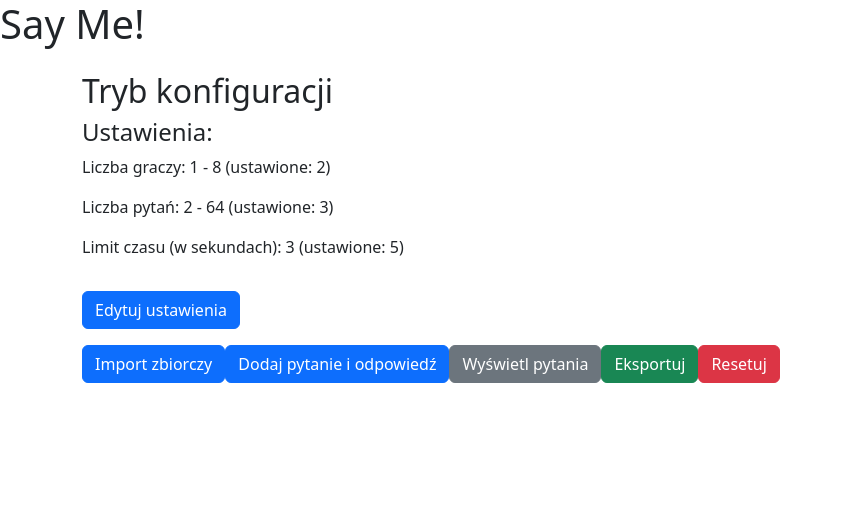
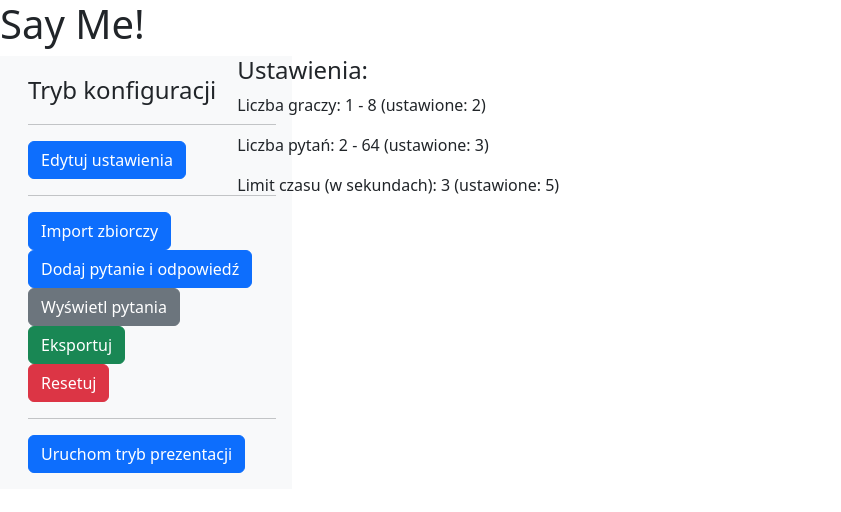
Before and after one commit to filipwroblewski/SayMeQuizzApp, a React (Create React App) app in the folder say-me/: page / in a window 1280 px wide. Shown: the top 512 px of the page, without its empty margins (0-841 px from the left). Built offline with nearby package versions, Linux system fonts and the light colour scheme.

Commit message:
create Configuration mode UI

```diff
--- a/say-me/src/ConfigurationMode.js
+++ b/say-me/src/ConfigurationMode.js
@@ -4,6 +4,7 @@ import AddForm from "./AddForm";
 import { loadData, saveData, clearLocalStorage } from "./DataStorage";
 import appSettings from "./appsettings";
 import SettingsForm from "./SettingsForm";
+import ShowMode from "./ShowMode";
 
 const ConfigurationMode = () => {
   const [showImportForm, setShowImportForm] = useState(false);
@@ -14,6 +15,9 @@ const ConfigurationMode = () => {
   const [showSettingsForm, setShowSettingsForm] = useState(false);
   const [settingsUpdated, setSettingsUpdated] = useState(false);
   const [settings, setSettings] = useState(appSettings);
+  const [showMode, setShowMode] = useState(false);
+  const [isPresentationMode, setIsPresentationMode] = useState(false);
+  const [isConfigurationMode, setIsConfigurationMode] = useState(true);
 
   const handleEditSettings = () => {
     setShowSettingsForm(!showSettingsForm);
@@ -31,6 +35,11 @@ const ConfigurationMode = () => {
     setShowAddForm(!showAddForm);
     setIsDataDisplayed(false);
     setMessage("");
+  };
+
+  const handleShowModeClick = () => {
+    setShowMode(true);
+    setIsPresentationMode(true);
   };
 
   const handleDisplayData = () => {
@@ -79,20 +88,106 @@ const ConfigurationMode = () => {
   };
 
   const handleSettingsUpdate = (updatedSettings) => {
-    setSettings(updatedSettings); // Aktualizacja ustawień w stanie
+    setSettings(updatedSettings);
     setSettingsUpdated(true);
   };
 
   const handleSaveSettings = (updatedSettings) => {
-    setSettings(updatedSettings); // Aktualizacja ustawień w stanie
+    setSettings(updatedSettings);
     setSettingsUpdated(false);
     setMessage("Ustawienia zostały zapisane");
   };
 
+  const handleToggleConfigurationMode = () => {
+    setIsConfigurationMode(!isConfigurationMode);
+  };
+
   return (
-    <div className="container">
-      <h2 className="mt-4">Tryb konfiguracji</h2>
-
+    <div className="container-fluid">
+      {isConfigurationMode ? (
+        <>
+          <div className="row">
+            <div className="col-md-3 col-lg-2 d-md-block bg-light sidebar">
+              <div
+                className="d-flex flex-column flex-shrink-0 p-3 bg-light"
+                style={{ width: "280px" }}
+              >
+                <a
+                  href="/"
+                  className="d-flex align-items-center mb-3 mb-md-0 me-md-auto link-dark text-decoration-none"
+                >
+                  <span className="fs-4">Tryb konfiguracji</span>
+                </a>
+                <hr />
+                <ul className="nav nav-pills flex-column mb-auto">
+                  <li className="nav-item">
+                    <button
+                      className="btn btn-primary"
+                      onClick={handleEditSettings}
+                    >
+                      {showSettingsForm
+                        ? "Schowaj formularz"
+                        : "Edytuj ustawienia"}
+                    </button>
+                  </li>
+                  <hr />
+                  <li>
+                    <button
+                      className="btn btn-primary"
+                      onClick={handleImportClick}
+                    >
+                      {showImportForm
+                        ? "Schowaj formularz importu"
+                        : "Import zbiorczy"}
+                    </button>
+                  </li>
+                  <li>
+                    <button
+                      className="btn btn-primary ml-3"
+                      onClick={handleAddClick}
+                    >
+                      {showAddForm
+                        ? "Schowaj formularz dodawania pytania"
+                        : "Dodaj pytanie i odpowiedź"}
+                    </button>
+                  </li>
+                  <li>
+                    <button
+                      className="btn btn-secondary ml-3"
+                      onClick={handleDisplayData}
+                    >
+                      {isDataDisplayed ? "Schowaj pytania" : "Wyświetl pytania"}
+                    </button>
+                  </li>
+                  <li>
+                    <button
+                      className="btn btn-success ml-3"
+                      onClick={handleExportData}
+                    >
+                      Eksportuj
+                    </button>
+                  </li>
+                  <li>
+                    <button
+                      className="btn btn-danger ml-3"
+                      onClick={handleClearLocalStorage}
+                    >
+                      Resetuj
+                    </button>
+                  </li>
+                </ul>
+                <hr />
+                <strong>
+                  <button
+                    className="btn btn-primary ml-3"
+                    onClick={handleToggleConfigurationMode}
+                  >
+                    Uruchom tryb prezentacji
+                  </button>
+                </strong>
+              </div>
+            </div>
+            <div className="col-md-9 ms-sm-auto col-lg-10 px-md-4 ">
               <div>
                 <h4>Ustawienia:</h4>
                 <p>
@@ -106,13 +201,11 @@ const ConfigurationMode = () => {
                   {settings.questionsNumber.default})
                 </p>
                 <p>
-          Limit czasu (w sekundach): {settings.secondsLimit.min} (ustawione:{" "}
-          {settings.secondsLimit.default})
+                  Limit czasu (w sekundach): {settings.secondsLimit.min}{" "}
+                  (ustawione: {settings.secondsLimit.default})
                 </p>
               </div>
-      <button className="btn btn-primary mt-3" onClick={handleEditSettings}>
-        {showSettingsForm ? "Schowaj formularz" : "Edytuj ustawienia"}
-      </button>
+
               {showSettingsForm && (
                 <SettingsForm
                   settings={settings}
@@ -120,29 +213,7 @@ const ConfigurationMode = () => {
                   onSaveSettings={handleSaveSettings}
                 />
               )}
-
-      <div className="d-flex mt-3">
-        <button className="btn btn-primary" onClick={handleImportClick}>
-          {showImportForm ? "Schowaj formularz importu" : "Import zbiorczy"}
-        </button>
-        <button className="btn btn-primary ml-3" onClick={handleAddClick}>
-          {showAddForm
-            ? "Schowaj formularz dodawania pytania"
-            : "Dodaj pytanie i odpowiedź"}
-        </button>
-        <button className="btn btn-secondary ml-3" onClick={handleDisplayData}>
-          {isDataDisplayed ? "Schowaj pytania" : "Wyświetl pytania"}
-        </button>
-        <button className="btn btn-success ml-3" onClick={handleExportData}>
-          Eksportuj
-        </button>
-        <button
-          className="btn btn-danger ml-3"
-          onClick={handleClearLocalStorage}
-        >
-          Resetuj
-        </button>
-      </div>
+              <div className="d-flex mt-3"></div>
               {showImportForm && (
                 <div>
                   <ImportForm onImportData={handleImportData} />
@@ -161,6 +232,12 @@ const ConfigurationMode = () => {
               )}
               {message && <div className="mt-4">{message}</div>}
             </div>
+          </div>
+        </>
+      ) : (
+        <ShowMode />
+      )}
+    </div>
   );
 };
 
--- /dev/null
+++ b/say-me/src/ShowMode.js
@@ -0,0 +1,14 @@
+// ShowMode.js
+
+import React from "react";
+import WelcomeView from "./WelcomeView";
+
+const ShowMode = () => {
+  return (
+    <div>
+      <WelcomeView />
+    </div>
+  );
+};
+
+export default ShowMode;
--- /dev/null
+++ b/say-me/src/WelcomeView.js
@@ -0,0 +1,12 @@
+import React from "react";
+
+const WelcomeView = () => {
+  return (
+    <div>
+      <h2>Ekran Powitalny</h2>
+      <p>Witaj w trybie prezentacji!</p>
+    </div>
+  );
+};
+
+export default WelcomeView;
```
Lines whose indentation alone changed are shown as unchanged.
